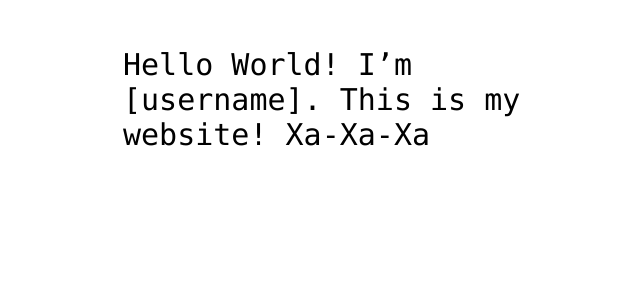
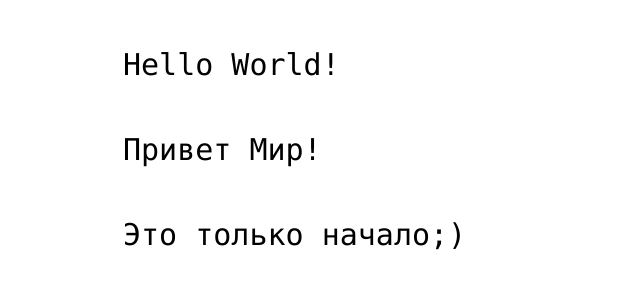
Before and after one commit to DRSmaster/DRSmaster.github.io, a plain HTML site: page index.html in a window 1280 px wide. Shown: the part 341-630 px from the top of the page, without its empty margins (317-957 px from the left). Drawn offline with Linux system fonts and the light colour scheme.

Commit message:
Начало

```diff
--- a/index.html
+++ b/index.html
@@ -12,6 +12,8 @@
 <img src="https://octodex.github.com/images/daftpunktocat-thomas.gif" id="octocat" alt="octocat-gif" />
 
 <!-- Change this code here by copy and pasting your template on line 15 -->
-<p>Hello World! I’m [username]. This is my website! Ха-Ха-Ха</p>
+<p>Hello World!</p>
+  <p>Привет Мир!</p>
+  <p>Это только начало;)</p>
 </body>
 </html>
```
